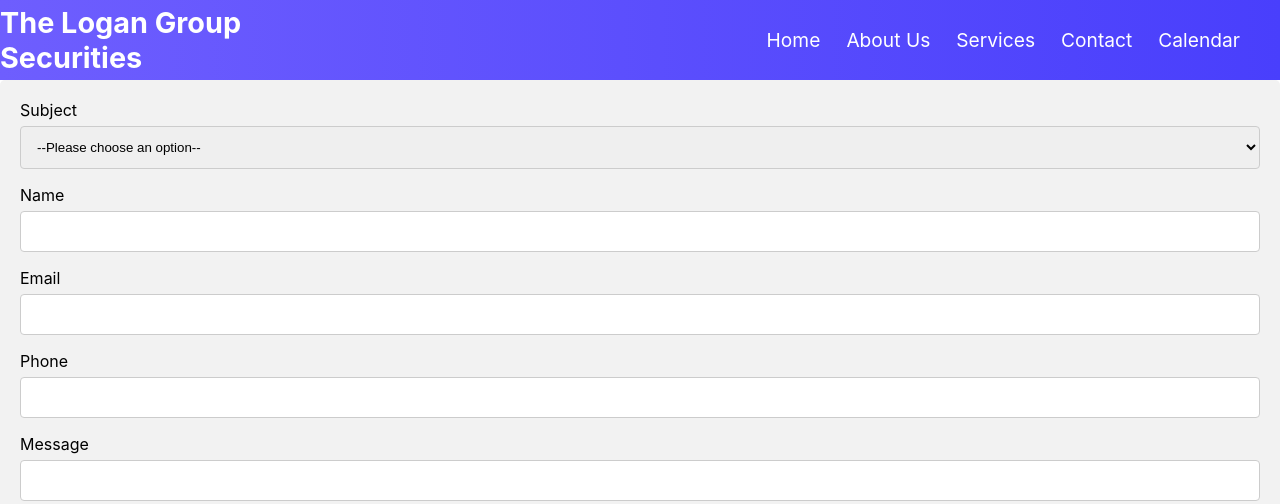
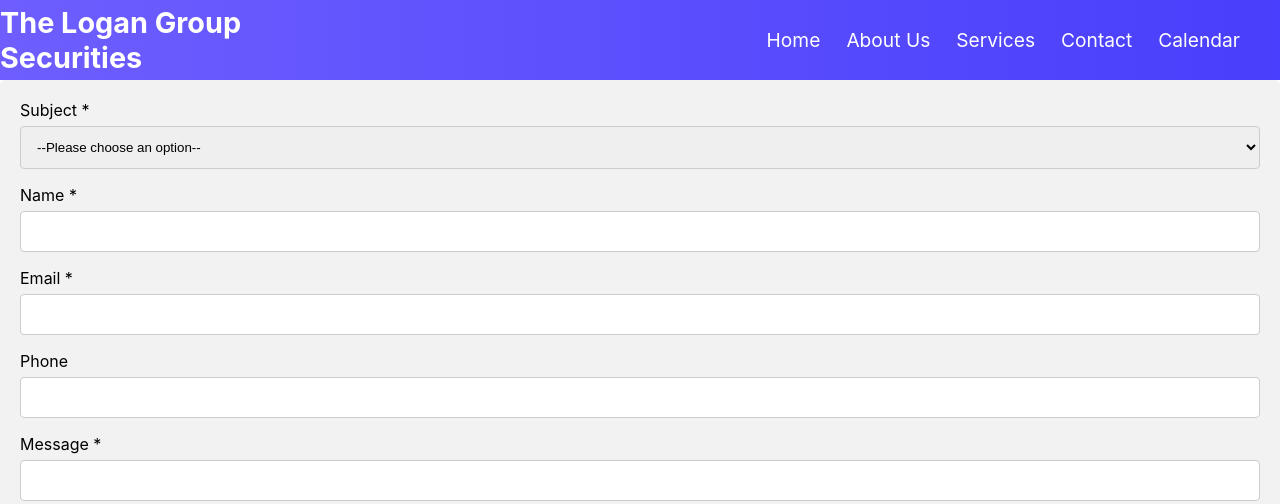
Before and after one commit to ryelow94/logan-group, a React (Create React App) app: page /contact in a window 1280 px wide. Shown: the top 504 px of the page. Built offline with nearby package versions, Linux system fonts and the light colour scheme.

Commit message:
added contact form funtionality and validation

```diff
--- a/package.json
+++ b/package.json
@@ -9,6 +9,7 @@
     "@testing-library/user-event": "^12.8.3",
     "cors": "^2.8.5",
     "emailjs-com": "^3.2.0",
+    "formik": "^2.2.9",
     "react": "^17.0.2",
     "react-dom": "^17.0.2",
     "react-router-dom": "^5.3.0",
--- a/src/components/Contact.js
+++ b/src/components/Contact.js
@@ -1,15 +1,46 @@
 import React from "react";
 import emailjs from "emailjs-com";
 import "./Contact.css";
+import { useFormik } from "formik";
+import { useRef } from "react";
 
-const ContactForm = () => {
-  function handleSubmit(e) {
-    e.preventDefault();
+const validate = (values) => {
+  const errors = {};
+  if (!values.subject) {
+    errors.subject = "Subject is a required field";
+  }
+  if (!values.name) {
+    errors.name = " Name is a required field";
+  }
+  if (!values.email) {
+    errors.email = "Email is a required field";
+  } else if (!/^[A-Z0-9._%+-]+@[A-Z0-9.-]+\.[A-Z]{2,4}$/i.test(values.email)) {
+    errors.email = "Invalid email address";
+  }
+  if (!values.message) {
+    errors.message = "Message is a required field";
+  }
+  return errors;
+};
+
+function ContactForm() {
+  const form = useRef();
+  const formik = useFormik({
+    initialValues: {
+      subject: "",
+      name: "",
+      email: "",
+      message: "",
+    },
+    validate,
+    onSubmit: (values) => {
+      let valueString = JSON.stringify(values);
+      console.log(valueString);
       emailjs
         .sendForm(
           "service_666aw17",
           "template_aeup5uq",
-        e.target,
+          form.current,
           "user_3SoMLZGL9ihSylRysiywE"
         )
         .then(
@@ -20,34 +51,35 @@
             console.log(error.text);
           }
         );
-    e.target.reset();
-  }
+        formik.resetForm();
+    },
+  });
   return (
     <div className="container">
-      <form onSubmit={handleSubmit}>
+      <form ref={form} onSubmit={formik.handleSubmit}>
         <div>
-          <label>Subject</label>
-          <select name="subject" id="subject">
+          <label htmlFor="subject">Subject *</label>
+          <select name="subject" id="subject" value={formik.values.subject} onChange={formik.handleChange}>
             <option value="">--Please choose an option--</option>
-            <option value="appointment">Schedule an Appointment</option>
-            <option value="phoneReview">Phone Review</option>
-            <option value="virtual">Virtual Meeting</option>
+            <option value="Schedule an appointment">Schedule an Appointment</option>
+            <option value="Schedule a phoneReview">Phone Review</option>
+            <option value="Shedule a virtual meeting">Virtual Meeting</option>
             <option value="info">Request Info</option>
             <option value="general">General</option>
           </select>
-          <label>Name</label>
-          <input type="text" id="name" name="name" />
-          <label>Email</label>
-          <input type="text" id="email" name="email" />
+          <label>Name *</label>
+          <input type="text" id="name" name="name" value={formik.values.name} onChange={formik.handleChange} />
+          <label>Email *</label>
+          <input type="text" id="email" name="email" value={formik.values.email} onChange={formik.handleChange}/>
           <label>Phone</label>
-          <input type="text" id="phone" name="phone" />
-          <label>Message</label>
-          <input type="text" id="message" name="message" />
+          <input type="text" id="phone" name="phone" value={formik.values.phone} onChange={formik.handleChange}/>
+          <label>Message *</label>
+          <input type="text" id="message" name="message" value={formik.values.message} onChange={formik.handleChange} />
           <input type="submit" />
         </div>
       </form>
     </div>
   );
-};
+}
 
 export default ContactForm;
```
Also changed, not shown: 1 other file (tests, documents, lock files or other folders). Lines whose indentation alone changed are shown as unchanged.
